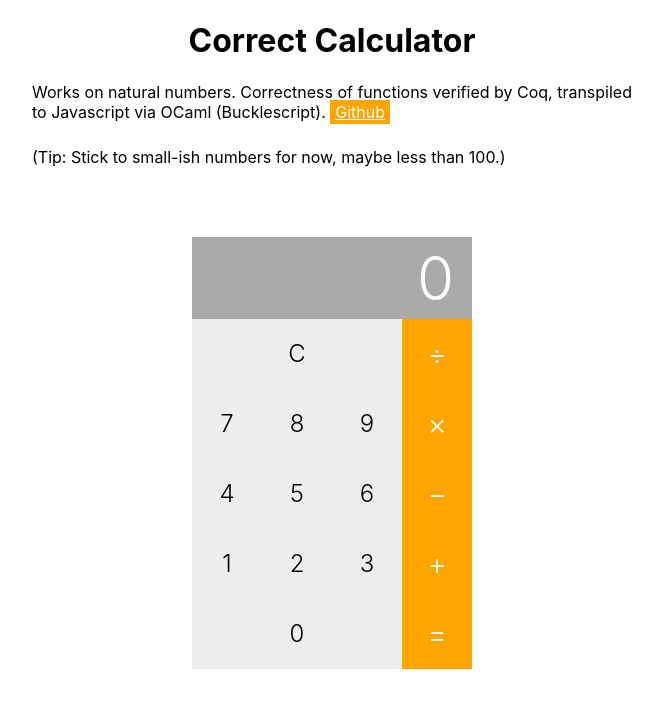
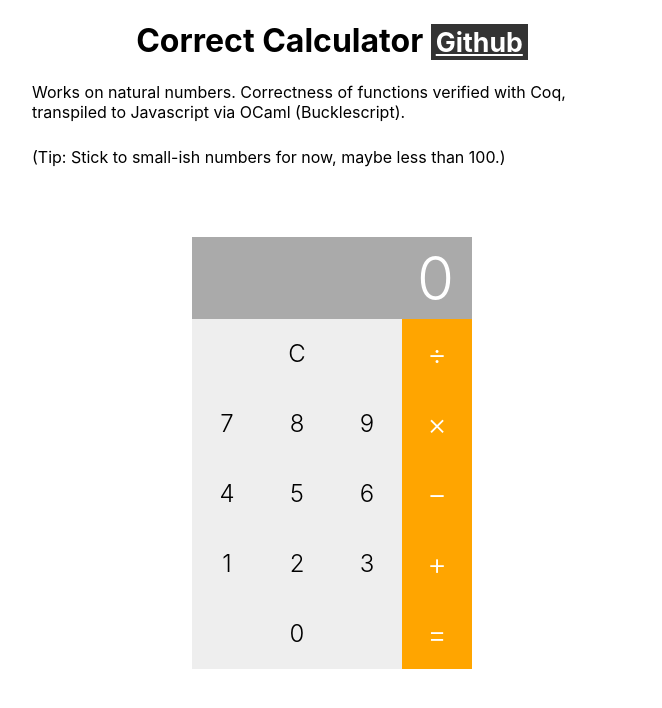
Before and after one commit to prayerslayer/correct-calculator, a React app: page / in a window 1280 px wide. Shown: the top 708 px of the page, without its empty margins (308-970 px from the left). Built offline with nearby package versions, Linux system fonts and the light colour scheme.

Commit message:
Link style + position

```diff
--- a/src/App.jsx
+++ b/src/App.jsx
@@ -3,16 +3,18 @@ import Calculator from './Calculator';
 import styled from 'styled-components';
 
 const Link = styled.a`
-  background: orange;
+  background: #333;
   color: white;
   padding: 2px 5px;
 
   &:visited {
-    background: #aaa;
+    background: #666;
   }
 
-  &:hover, &:active, &:focus {
-    background: darkorange;
+  &:hover,
+  &:active,
+  &:focus {
+    background: #999;
     color: white;
   }
 `;
@@ -57,13 +59,16 @@ export default class App extends React.Component {
     }
     return (
       <main>
-        <Headline>Correct Calculator</Headline>
+        <Headline>
+          Correct Calculator <small>
+            <Link href="https://github.com/prayerslayer/correct-calculator">
+              Github
+            </Link>
+          </small>
+        </Headline>
         <Paragraph>
-          Works on natural numbers. Correctness of functions verified by Coq,
+          Works on natural numbers. Correctness of functions verified with Coq,
           transpiled to Javascript via OCaml (Bucklescript).{' '}
-          <Link href="https://github.com/prayerslayer/correct-calculator">
-            Github
-          </Link>
         </Paragraph>
         <Paragraph>
           (Tip: Stick to small-ish numbers for now, maybe less than 100.)
```
